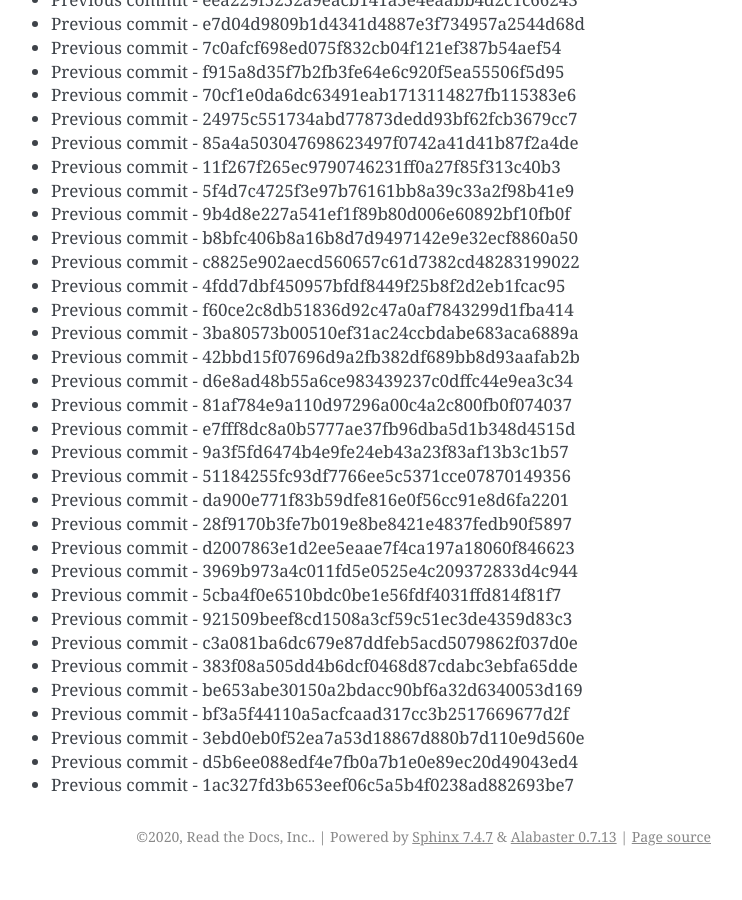
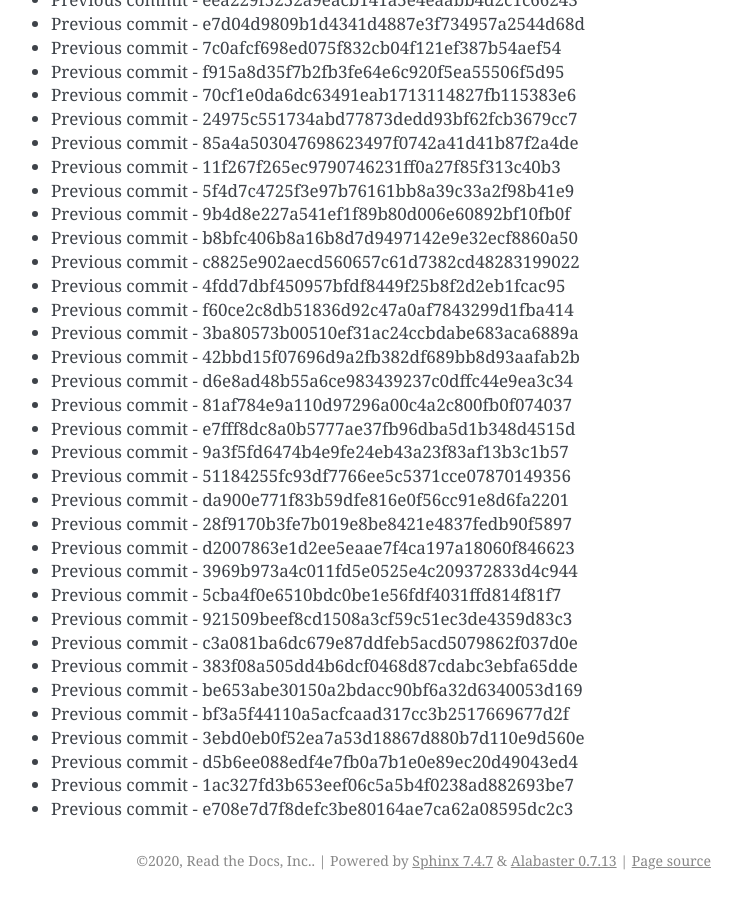
Before and after one commit to readthedocs/rtd-git-stresstest, a Sphinx documentation site: the page built from docs/updates.rst, in a window 1280 px wide and 900 px high, scrolled down 99341 px. Shown: the whole window, without its empty margins (399-1141 px from the left). Built offline with Sphinx 7.4.7, drawn with Linux system fonts in a browser that asks for light colours; before the commit the page ends 100217 px from its top, so only the background shows below that.

Commit message:
Generating commit from previous: e708e7d7f8defc3be80164ae7ca62a08595dc2c3

```diff
--- a/docs/updates.rst
+++ b/docs/updates.rst
@@ -4206,3 +4206,4 @@ It can be tested for any performance characteristics.
 * Previous commit - 3ebd0eb0f52ea7a53d18867d880b7d110e9d560e
 * Previous commit - d5b6ee088edf4e7fb0a7b1e0e89ec20d49043ed4
 * Previous commit - 1ac327fd3b653eef06c5a5b4f0238ad882693be7
+* Previous commit - e708e7d7f8defc3be80164ae7ca62a08595dc2c3
```
